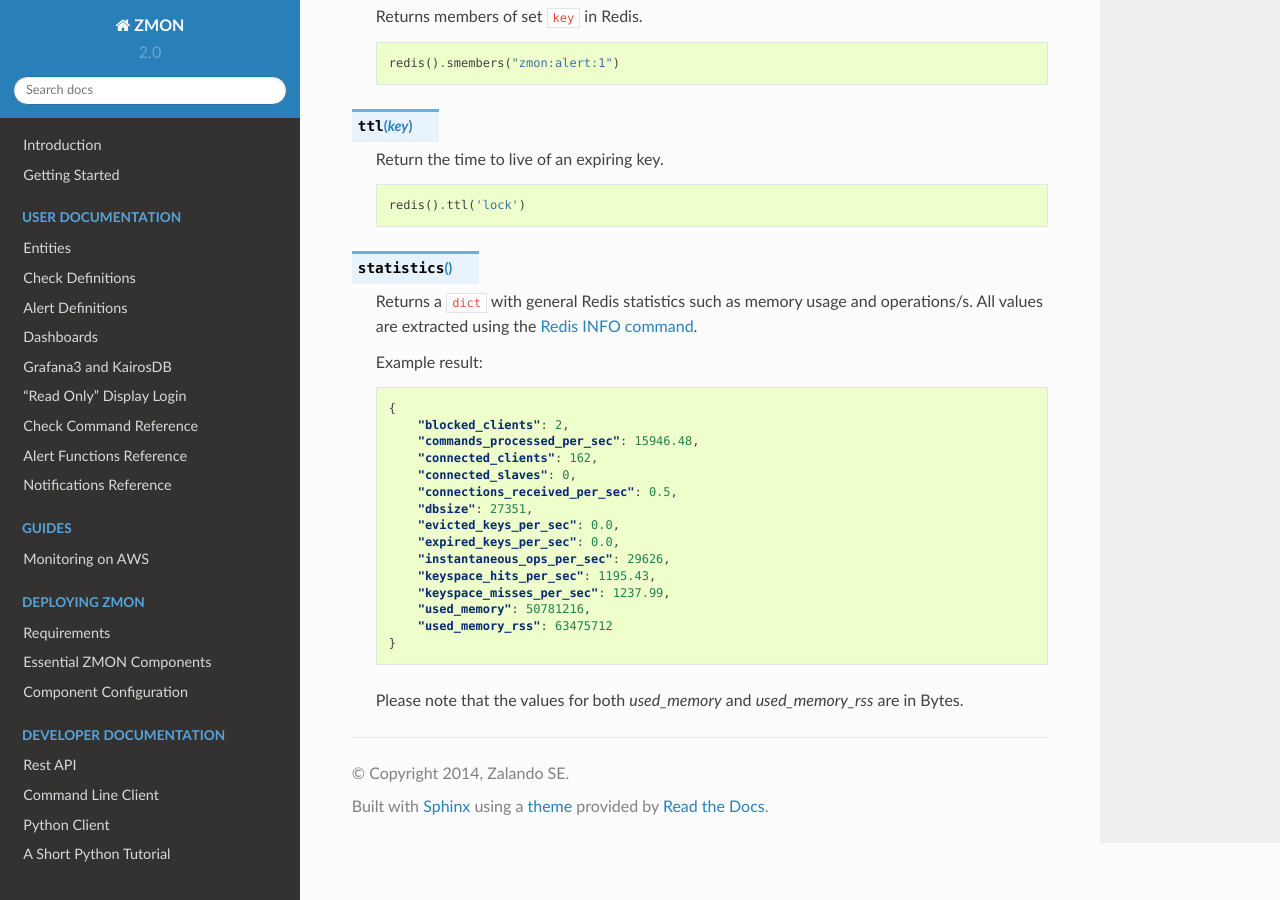
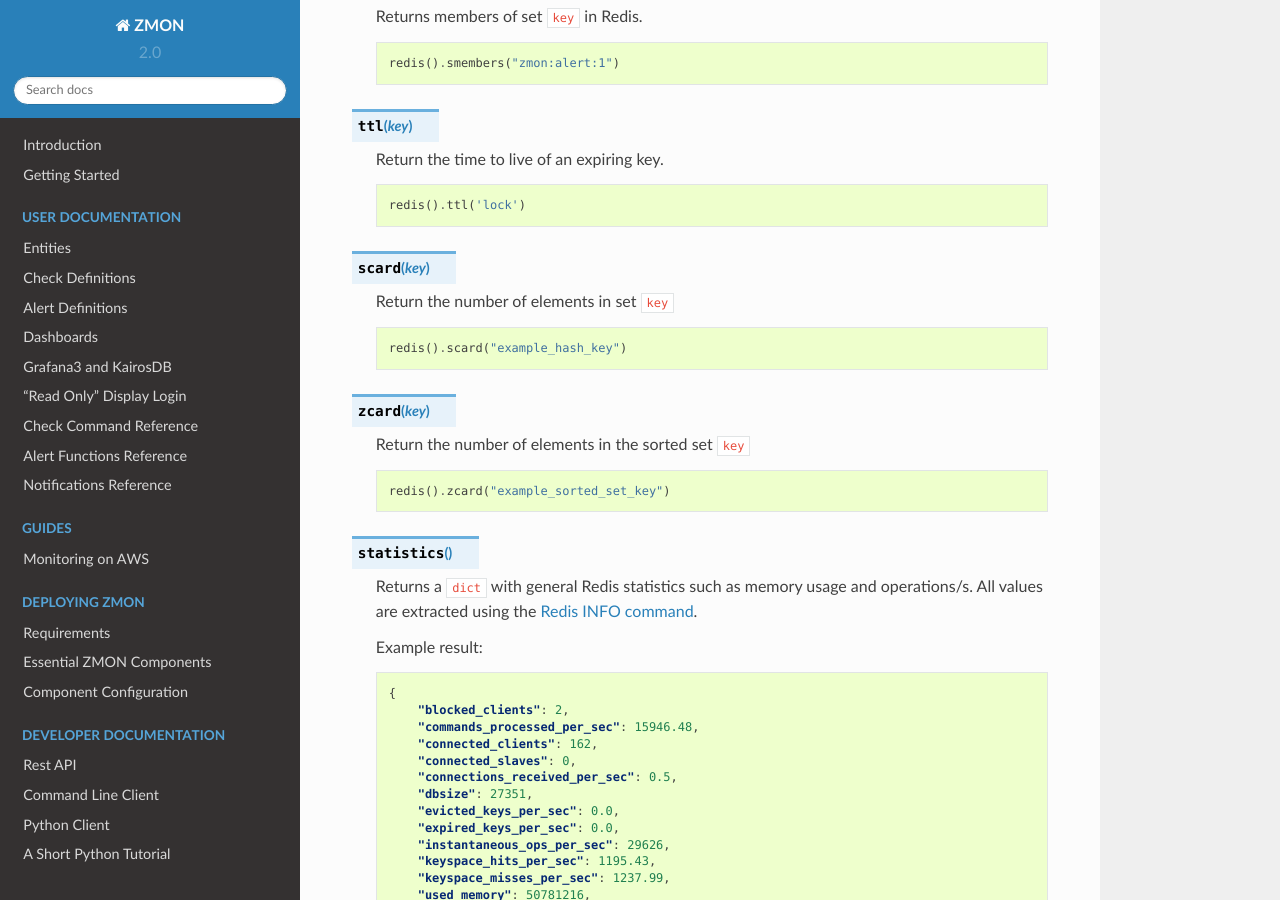
Before and after one commit to zalando-zmon/zmon-docs, a Sphinx documentation site: the page built from docs/user/check-ref/redis_wrapper.rst, in a window 1280 px wide and 900 px high, scrolled down 1968 px. Built offline with Sphinx 7.4.7 and the Read the Docs theme 2.0.0, drawn with Linux system fonts in a browser that asks for light colours.

Commit message:
Document support for zcard in RedisWrapper (#102)
* Document support for zcard in RedisWrapper

* Add scard docs to RedisWrapper

```diff
--- a/docs/user/check-ref/redis_wrapper.rst
+++ b/docs/user/check-ref/redis_wrapper.rst
@@ -120,6 +120,23 @@ The object returned by the :py:func:`redis` function provides the following meth
 
         redis().ttl('lock')
 
+.. py:method:: scard(key)
+
+    Return the number of elements in set ``key``
+
+    ::
+
+        redis().scard("example_hash_key")
+
+
+.. py:method:: zcard(key)
+
+    Return the number of elements in the sorted set ``key``
+
+    ::
+
+        redis().zcard("example_sorted_set_key")
+
 
 .. py:method:: statistics()
 
```
